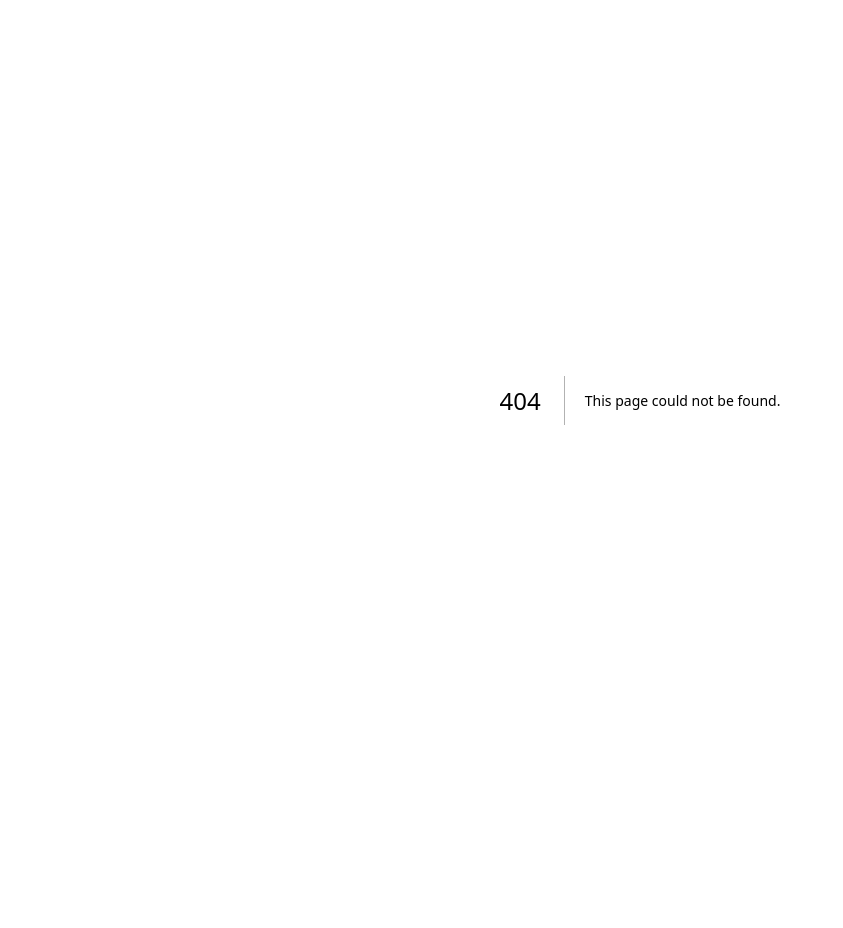
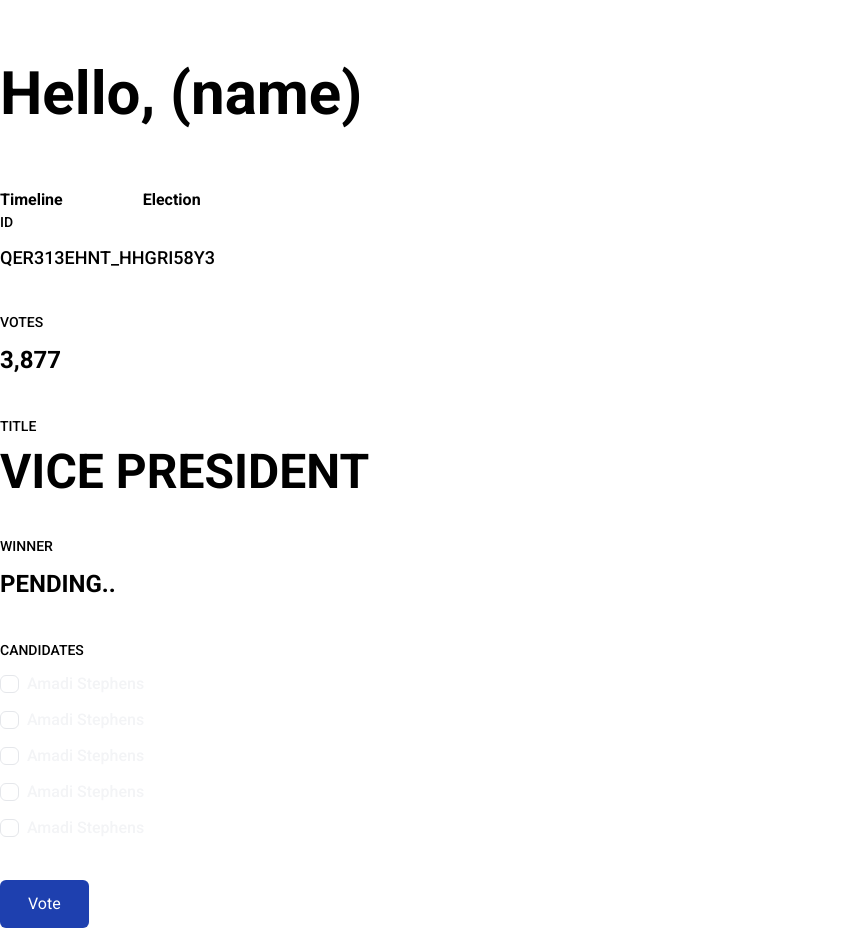
Before and after one commit to mmesomasaint/sheerpoll, a Next.js app: page /v/dashboard/vote in a window 1280 px wide. Before the commit this address had no page. Shown: the whole page, without its empty margins (0-843 px from the left). Before the commit the page ends 800 px from the top, so only its background shows below. Built offline with nearby package versions, Linux system fonts and the light colour scheme.

Commit message:
Feat: Design the vote page

```diff
--- /dev/null
+++ b/app/v/dashboard/vote/page.tsx
@@ -0,0 +1,78 @@
+import {useRouter, useSearchParams } from "next/navigation";
+import {BsCheckLg} from 'react-icons/bs'
+
+export default function Vote() {
+  const router = useRouter()
+  const searchParams = useSearchParams()
+  const position = searchParams.get('position')
+
+  // Get current position with getPos(position); in maybe useEffect
+  // or anyway else.
+
+  return (
+    <div className="flex flex-col items-start gap-10">
+      <div className="flex flex-col gap-3">
+        <h6 className="text-sm uppercase font-medium">ID</h6>
+        <h4 className="text-lg uppercase font-medium">QER313EHNT_HHGRI58Y3</h4>
+      </div>
+      <div className="flex flex-col gap-3">
+        <h6 className="text-sm uppercase font-medium">VOTES</h6>
+        <h4 className="text-2xl uppercase font-semibold">3,877</h4>
+      </div>
+      <div className="flex flex-col gap-3">
+        <h6 className="text-sm uppercase font-medium">TITLE</h6>
+        <h4 className="text-5xl uppercase font-semibold">Vice President</h4>
+      </div>
+      <div className="flex flex-col gap-3">
+        <h6 className="text-sm uppercase font-medium">WINNER</h6>
+        <h4 className="text-2xl uppercase font-semibold">Pending..</h4>
+      </div>
+      <div className="flex flex-col gap-3">
+        <h6 className="text-sm uppercase font-medium">CANDIDATES</h6>
+        <div className="flex flex-col gap-3">
+          <CheckBox>Amadi Stephens</CheckBox>
+          <CheckBox>Amadi Stephens</CheckBox>
+          <CheckBox>Amadi Stephens</CheckBox>
+          <CheckBox>Amadi Stephens</CheckBox>
+          <CheckBox>Amadi Stephens</CheckBox>
+        </div>
+      </div>
+          <button
+            type='button'
+            onClick={() => router.replace('/v/dashboard/')}
+            className='px-7 py-3 text-white bg-primary rounded-md shadow-sm'
+          >
+            Vote
+          </button>
+    </div>
+  )
+}
+
+
+function CheckBox({
+  check,
+  setCheck,
+  children,
+}: {
+  children: React.ReactNode
+  check?: boolean
+  setCheck?: (prev: boolean) => void
+}) {
+  return (
+    <div
+      className='flex justify-start items-center gap-2'
+      onClick={() => setCheck?.(!check)}
+    >
+      <div
+        className={`w-[1.18rem] h-[1.18rem] rounded-md flex justify-center items-center border ${
+          check ? 'border-apple-store-pri' : 'border-apple-store-faded'
+        }`}
+      >
+        {check && <BsCheckLg className={`text-lg text-apple-store-pri`} />}
+      </div>
+      <p className="text-base font-medium text-secondary-faded">
+        {children}
+      </p>
+    </div>
+  )
+}
```
